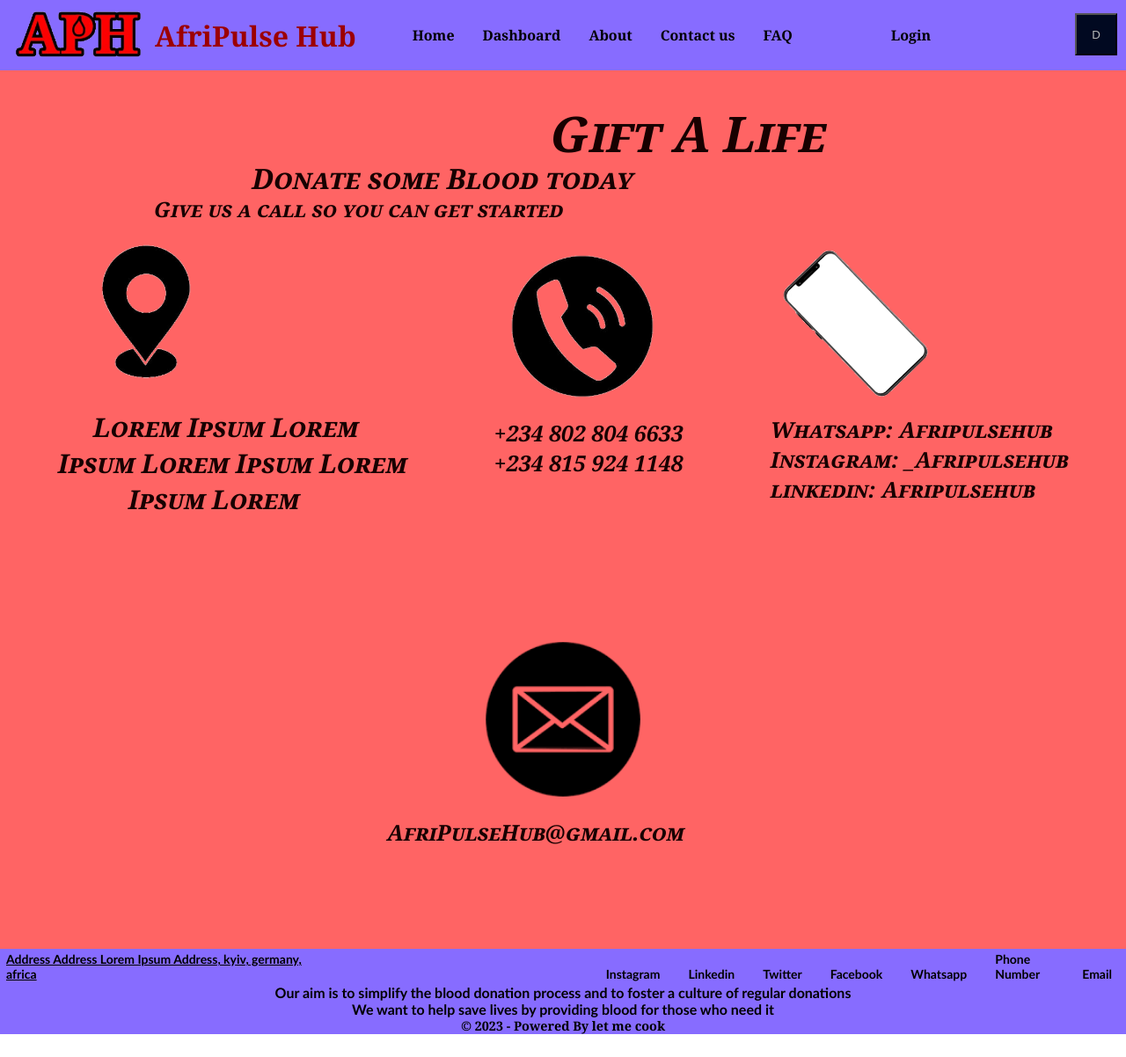
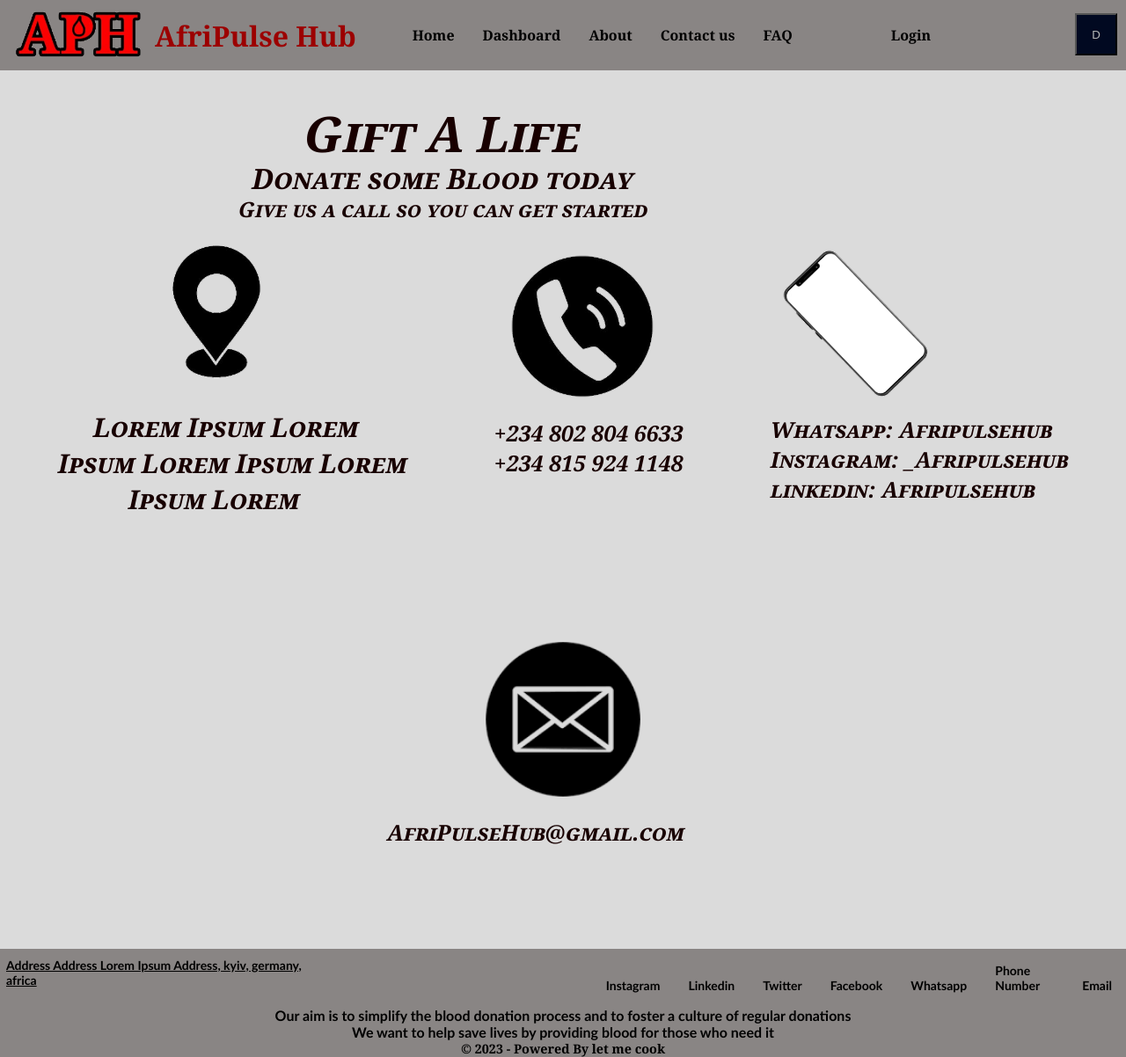
Before and after one commit to Amiele2006/afripulsehub, a React (Create React App) app in the folder frontend/: page /contact in a window 1280 px wide. Shown: the whole page at 88% size. Before the commit the page ends 1176 px from the top, so only its background shows below. Built offline with nearby package versions, Linux system fonts and the light colour scheme.

Commit message:
Add files via upload

```diff
--- a/frontend/src/Stylesheets/Contact.css
+++ b/frontend/src/Stylesheets/Contact.css
@@ -1,5 +1,5 @@
 .Contact{
-    background-color: rgb(255, 100, 100);
+  background-color: #dbdbdb;
     max-width: 100%;
     flex-grow: 1;
     padding: 1rem;
@@ -10,7 +10,7 @@
 .right1{
   text-align: right;
   margin-top: 0.3em;
-  margin-right: 5.8em;
+  margin-right: 10.8em;
   margin-bottom: -0.2em;
   font-family:Cambria, Cochin, Georgia, Times, 'Times New Roman', serif;
   font-size: 3.5em;
@@ -33,7 +33,7 @@
 }
 .right3{
   text-align: right;
-  margin-right: 26em;
+  margin-right: 22em;
   margin-top: -0.1em;
   font-family:Cambria, Cochin, Georgia, Times, 'Times New Roman', serif;
   font-size: 1.5em;
@@ -52,7 +52,7 @@
 .dright1{
   text-align: right;
   margin-top: 0.3em;
-  margin-right: 5.8em;
+  margin-right: 10.8em;
   margin-bottom: -0.2em;
   font-family:Cambria, Cochin, Georgia, Times, 'Times New Roman', serif;
   font-size: 3.5em;
@@ -75,7 +75,7 @@
 }
 .dright3{
   text-align: right;
-  margin-right: 26em;
+  margin-right: 22em;
   margin-top: -0.1em;
   font-family:Cambria, Cochin, Georgia, Times, 'Times New Roman', serif;
   font-size: 1.5em;
@@ -177,6 +177,7 @@
   height: 25vmin;
   pointer-events: none;
   cursor: pointer;
+  margin-left: 5em;
 }
 .ogo2 {
   height: 25vmin;
@@ -268,7 +269,7 @@
   margin-bottom: 4em;
   font-family:Cambria, Cochin, Georgia, Times, 'Times New Roman', serif;
   font-size: 1.2em;
-  color:#d8d8d8;
+  color:#b8b8b8;
   font-variant: small-caps;
   font-style:italic
 }
--- a/frontend/src/Stylesheets/Faq.css
+++ b/frontend/src/Stylesheets/Faq.css
@@ -1,5 +1,5 @@
 .Faq{
-    background-color: rgb(255, 100, 100);
+    background-color: #dbdbdb;
     min-height: 80vmin;
     align-items: center;
     justify-content: center;
--- a/frontend/src/Stylesheets/Footer.css
+++ b/frontend/src/Stylesheets/Footer.css
@@ -1,5 +1,5 @@
 .Footer {
-    background: #876cff;
+    background: #898584;
     font-weight:400;
     font-size:14px;
     display:flex;
@@ -23,12 +23,12 @@
 
   .Footertext{
     text-align: center;
-    background: #876cff;
+    background: #898584;
     margin-bottom: -15px;
   }
 
   .FooterMotto{
-    margin-top: -1%;
+    margin-top: 0%;
     font-weight:600;
     font-size:1em;
     font-family: 'Gill Sans', 'Gill Sans MT', Calibri, 'Trebuchet MS', sans-serif;
@@ -177,7 +177,6 @@
 
 .FootSpace2{
     padding-left: 22em;
-    margin-top: -1%;
   }
 
 .FootSpace3{
--- a/frontend/src/Stylesheets/Forgot.css
+++ b/frontend/src/Stylesheets/Forgot.css
@@ -9,7 +9,7 @@
     flex-grow: 1;
     padding: 1rem;
     overflow-y: auto;
-    background-color: rgb(255, 100, 100);
+    background-color: #dbdbdb;
     height: 80vmin;
     display: flex;
     justify-content: center;
--- a/frontend/src/Stylesheets/Header.css
+++ b/frontend/src/Stylesheets/Header.css
@@ -39,7 +39,7 @@
 
   .Header:hover,
   .Header:focus{
-    background:#876cff;
+    background:#898584;
     backdrop-filter: blur(80px);
   }
 
--- a/frontend/src/Stylesheets/Lost.css
+++ b/frontend/src/Stylesheets/Lost.css
@@ -1,9 +1,9 @@
 .Lost{
-    background-color: rgb(255, 100, 100);
+    background-color: #dbdbdb;
     max-width: 100%;
     flex-grow: 1;
     height: 85vh;
-    color: rgb(190, 190, 190);
+    color: black;
     justify-content: center;
 }
 .topline{
@@ -35,7 +35,7 @@
 }
 
 .bottomline{
-    color: rgb(190, 190, 190);
+    color: black;
     margin-top: 2em;
     font-size: 25px;
     font-family: 'Times New Roman', Times, serif;
--- a/frontend/src/Stylesheets/Users.css
+++ b/frontend/src/Stylesheets/Users.css
@@ -1,4 +1,4 @@
 .Users{
-    background-color: rgb(255, 100, 100);
+    background-color: #dbdbdb;
     height: 80vmin;
 }
```
Also changed, not shown: frontend/src/Stylesheets/About.css (line endings or trailing spaces), frontend/src/Stylesheets/Dash.css (line endings or trailing spaces), frontend/src/Stylesheets/Home.css (line endings or trailing spaces), frontend/src/Stylesheets/Login.css (line endings or trailing spaces).
